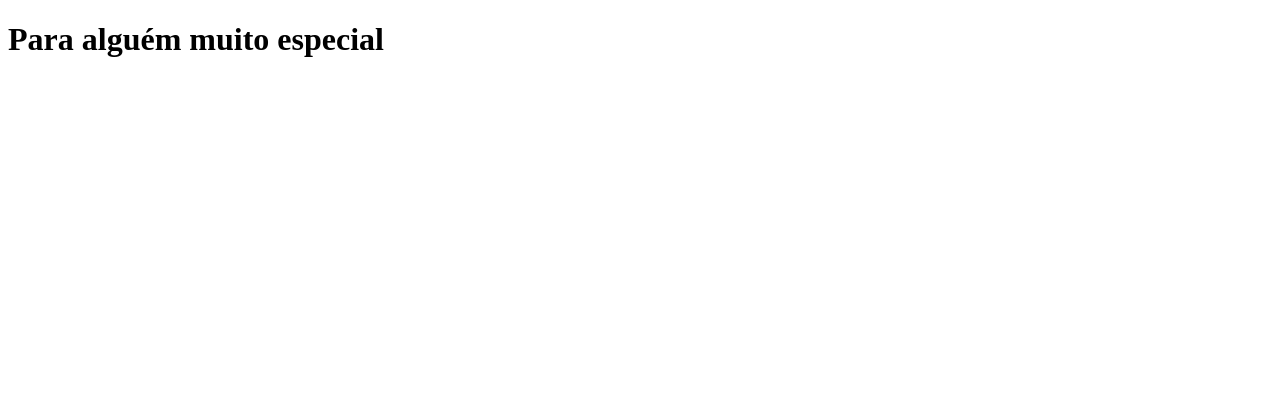
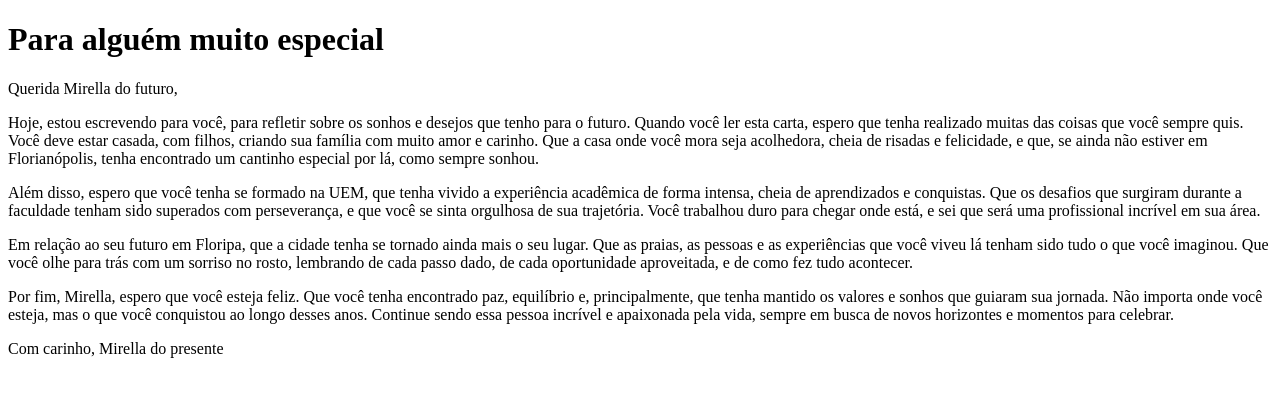
Before and after one commit to rezendeer/com-amor-Mih, a plain HTML site: page index.html in a window 1280 px wide. Drawn offline with Linux system fonts and the light colour scheme.

Commit message:
corpo da cartaa

```diff
--- a/index.html
+++ b/index.html
@@ -7,13 +7,12 @@
 </head>
 <body>
         <h1>Para alguém muito especial </h1>
-
-
-
-
-
-
-
-
+<p>Querida Mirella do futuro,</p>
+<p> Hoje, estou escrevendo para você, para refletir sobre os sonhos e desejos que tenho para o futuro. Quando você ler esta carta, espero que tenha realizado muitas das coisas que você sempre quis. Você deve estar casada, com filhos, criando sua família com muito amor e carinho. Que a casa onde você mora seja acolhedora, cheia de risadas e felicidade, e que, se ainda não estiver em Florianópolis, tenha encontrado um cantinho especial por lá, como sempre sonhou.</p>
+<p>Além disso, espero que você tenha se formado na UEM, que tenha vivido a experiência acadêmica de forma intensa, cheia de aprendizados e conquistas. Que os desafios que surgiram durante a faculdade tenham sido superados com perseverança, e que você se sinta orgulhosa de sua trajetória. Você trabalhou duro para chegar onde está, e sei que será uma profissional incrível em sua área.</p>
+  <p>Em relação ao seu futuro em Floripa, que a cidade tenha se tornado ainda mais o seu lugar. Que as praias, as pessoas e as experiências que você viveu lá tenham sido tudo o que você imaginou. Que você olhe para trás com um sorriso no rosto, lembrando de cada passo dado, de cada oportunidade aproveitada, e de como fez tudo acontecer.</p>
+  <p>Por fim, Mirella, espero que você esteja feliz. Que você tenha encontrado paz, equilíbrio e, principalmente, que tenha mantido os valores e sonhos que guiaram sua jornada. Não importa onde você esteja, mas o que você conquistou ao longo desses anos. Continue sendo essa pessoa incrível e apaixonada pela vida, sempre em busca de novos horizontes e momentos para celebrar.</p>
+  <p>Com carinho,
+Mirella do presente</p>
 </body>
 </html>
```
